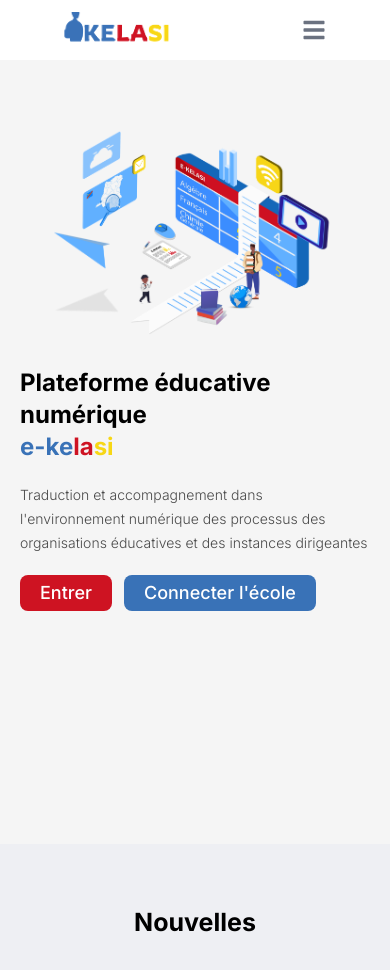
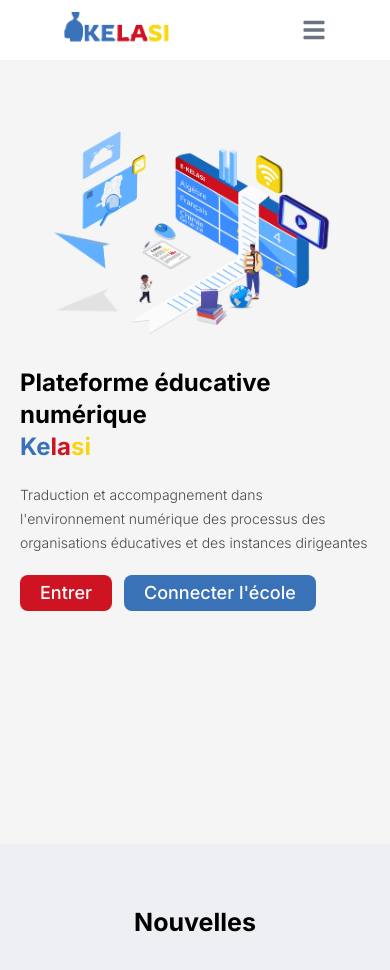
Before and after one commit to GroupeBH/ekelasi, a Next.js app: page / in a window 390 px wide. Shown: the top 970 px of the page. Built offline with nearby package versions, Linux system fonts and the light colour scheme.

Commit message:
fix : patern

```diff
--- a/src/app/components/Header.js
+++ b/src/app/components/Header.js
@@ -9,7 +9,7 @@
           <div className="flex flex-col md:flex-row md:justify-between md:items-center w-[100%]">
             <div className="md:w-[50%] order-2 md:order-1">
                 <div className="w-[100%]" data-aos="fade-right" data-aos-delay="100">
-                    <p className="md:text-[48px] py-5 md:pt-0 md:pb-5 font-bold md:leading-[60px] text-2xl">Plateforme éducative <br /> numérique <br /> <span className="text-[#3972b7]">e-ke</span><span className="text-[#ce1322]">la</span><span className="text-[#f7d715]">si</span></p>
+                    <p className="md:text-[48px] py-5 md:pt-0 md:pb-5 font-bold md:leading-[60px] text-2xl">Plateforme éducative <br /> numérique <br /> <span className="text-[#3972b7]">Ke</span><span className="text-[#ce1322]">la</span><span className="text-[#f7d715]">si</span></p>
                     <p className="text-sm md:text-[16px] leading-6 md:leading-6 md:pb-5 text-[rgba(0,0,0,0.7)] font-light">
                         {"Traduction et accompagnement dans l'environnement numérique des processus des organisations éducatives et des instances dirigeantes"}
                     </p>
--- a/src/app/components/Partners.js
+++ b/src/app/components/Partners.js
@@ -13,10 +13,10 @@
             <h3 className="md:text-[27px] text-center font-bold text-[25px]">Ils travaillent avec nous</h3>
             <div className='flex justify-center items-center gap-10 pt-10'>
                 <div>
-                    <Image alt='' src={imgPatern1} className="h-[15vh] w-[30vw] object-contain" />
+                    <Image alt='' src={imgPatern1} className="w-[200px] md:h-[15vh] md:w-[30vw] object-contain" />
                 </div>
                 <div>
-                    <Image alt='' src={imgPatern2} className="h-[15vh] w-[30vw] object-contain" />
+                    <Image alt='' src={imgPatern2} className="w-[280px] h-[150px] md:h-[15vh] md:w-[30vw] object-contain" />
                 </div>
             </div>
         </div>
```
